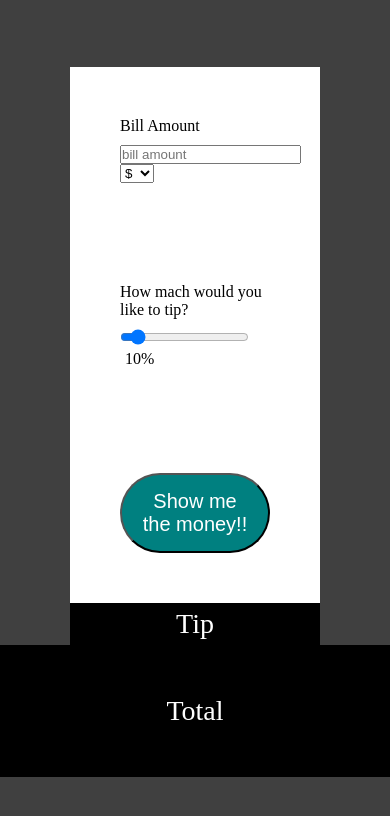
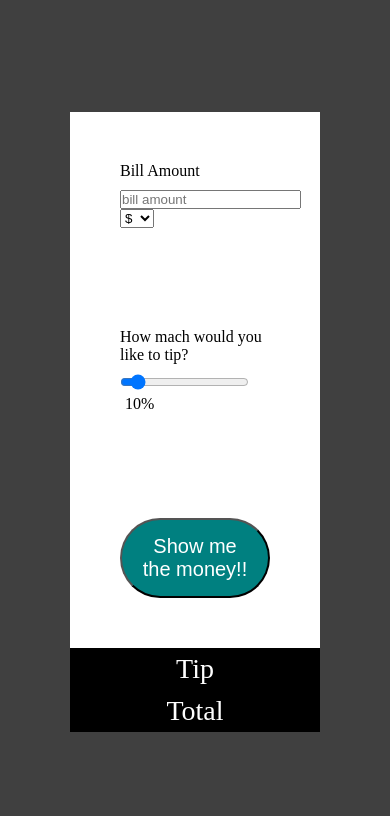
Before and after one commit to cayuval/HowMuchToTip, a plain HTML site: page index.html in a window 390 px wide. Drawn offline with Linux system fonts and the light colour scheme.

Commit message:
more responsive 2

```diff
--- a/style.css
+++ b/style.css
@@ -74,7 +74,8 @@
         width: 250px;
     }
 
-    #howToTip {
+    #howToTip,
+    #total {
         width: 250px;
         padding: 5px;
     }
```
